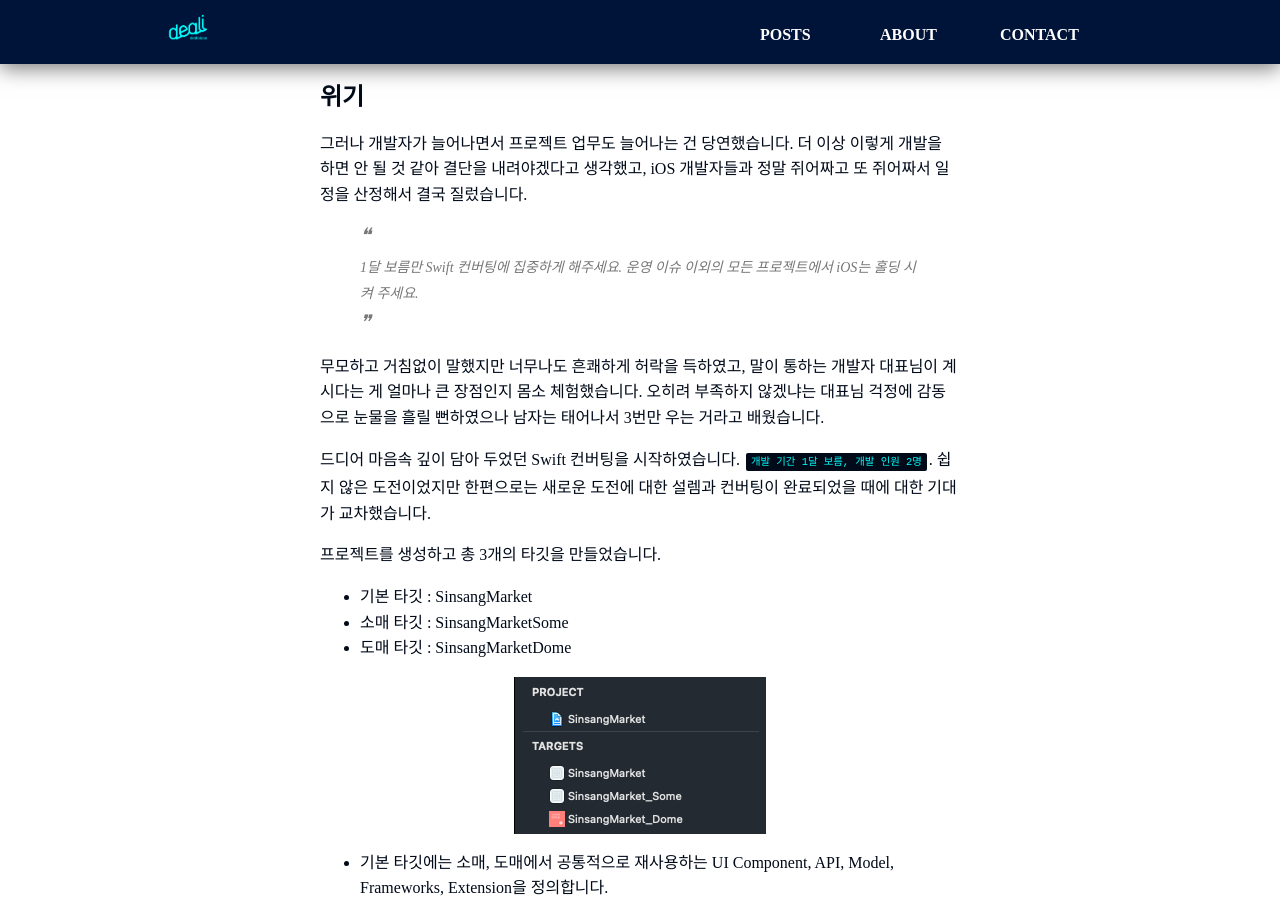
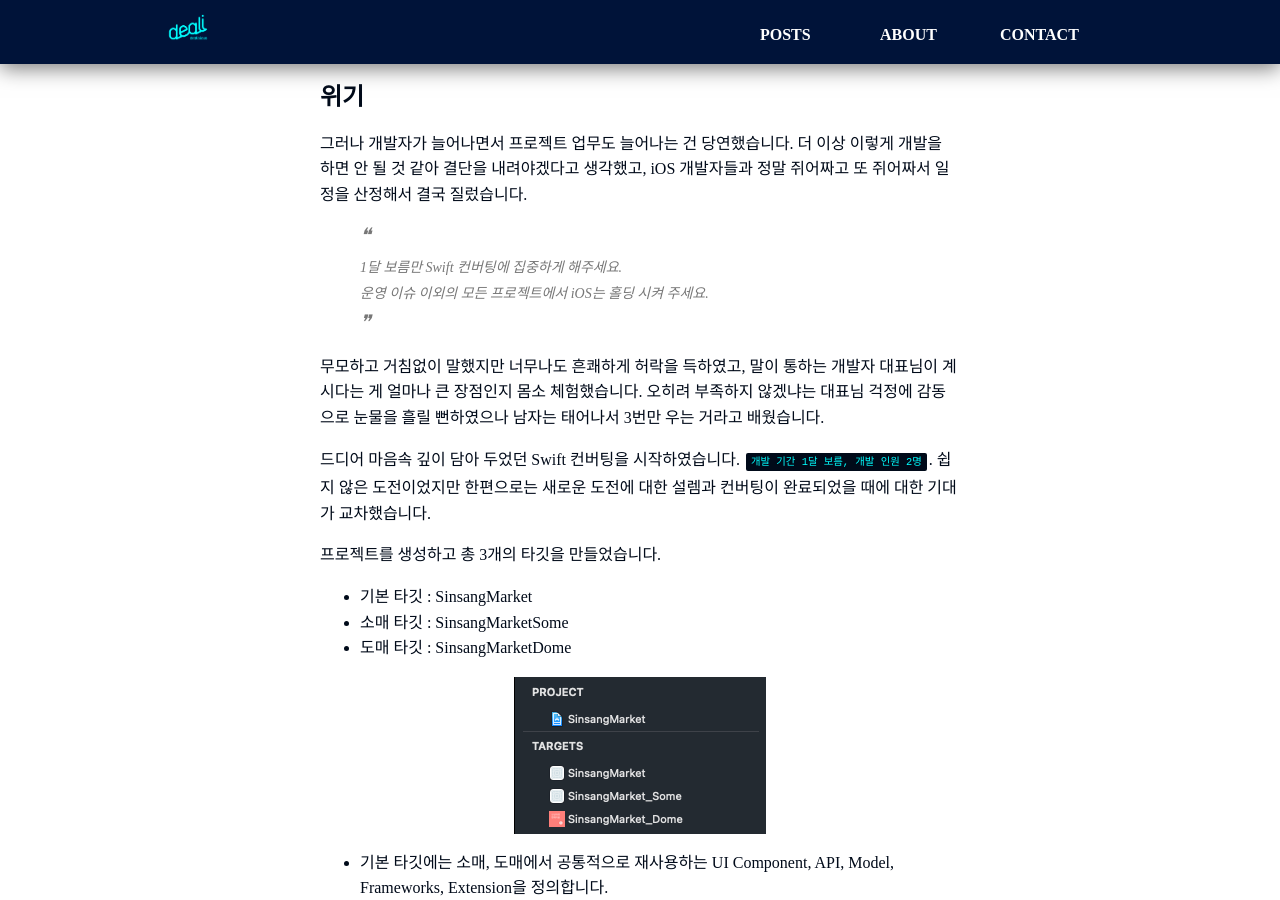
Before and after one commit to dealicious-inc/dealicious-inc.github.io, a Jekyll site: the page built from _posts/2021-03-15-swift-converting.md, in a window 1280 px wide and 900 px high, scrolled down 2419 px. Built offline with Jekyll 4.4.1, drawn with Linux system fonts in a browser that asks for light colours; some of the changed text lies outside the part shown.

Commit message:
경우님 포스트 브라켓 수정

```diff
--- a/_posts/2021-03-15-swift-converting.md
+++ b/_posts/2021-03-15-swift-converting.md
@@ -50,7 +50,7 @@
 
 그러나 개발자가 늘어나면서 프로젝트 업무도 늘어나는 건 당연했습니다. 더 이상 이렇게 개발을 하면 안 될 것 같아 결단을 내려야겠다고 생각했고, iOS 개발자들과 정말 쥐어짜고 또 쥐어짜서 일정을 산정해서 결국 질렀습니다.
 
->1달 보름만 Swift 컨버팅에 집중하게 해주세요.
+>1달 보름만 Swift 컨버팅에 집중하게 해주세요.<br/>
 >운영 이슈 이외의 모든 프로젝트에서 iOS는 홀딩 시켜 주세요.
 
 무모하고 거침없이 말했지만 너무나도 흔쾌하게 허락을 득하였고, 말이 통하는 개발자 대표님이 계시다는 게 얼마나 큰 장점인지 몸소 체험했습니다. 오히려 부족하지 않겠냐는 대표님 걱정에 감동으로 눈물을 흘릴 뻔하였으나 남자는 태어나서 3번만 우는 거라고 배웠습니다.
@@ -106,7 +106,7 @@
 
 이제 새로운 문제들이 파악됐으니 업무 분배를 할 차례입니다.
 
-![](/assets/image/posts/20210315park/2021-03-15-swift-converting-06.png)</br>
+![](/assets/image/posts/20210315park/2021-03-15-swift-converting-06.png)<br/>
 < 세부 개발내역에 대한 진행률 파악을 위한 시트 >
 
 문서로 정리 후 진행하고 싶었으나 시간이 부족한 관계로 스프레드시트에 우선 큰 기능별로 분류했고, 세부 기능들까지 고려하여 기능별 개발 기간을 산정했습니다. 혹시나 개발을 진행하며 예상 일상을 초과한 경우 별도의 비고란의 두어 어떤 이유인지 작성해 두었습니다.
```
